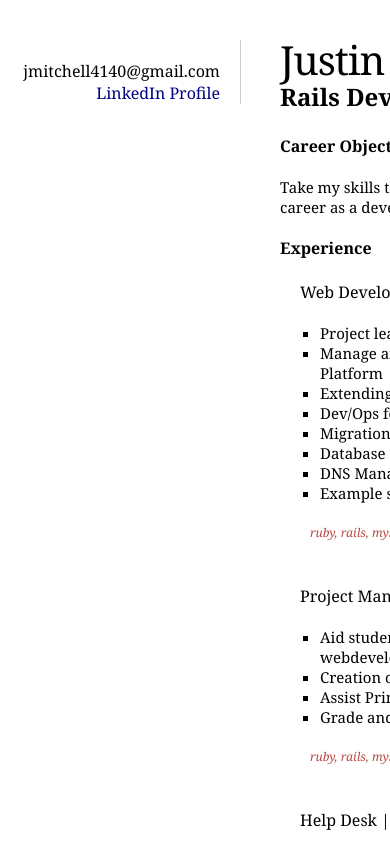
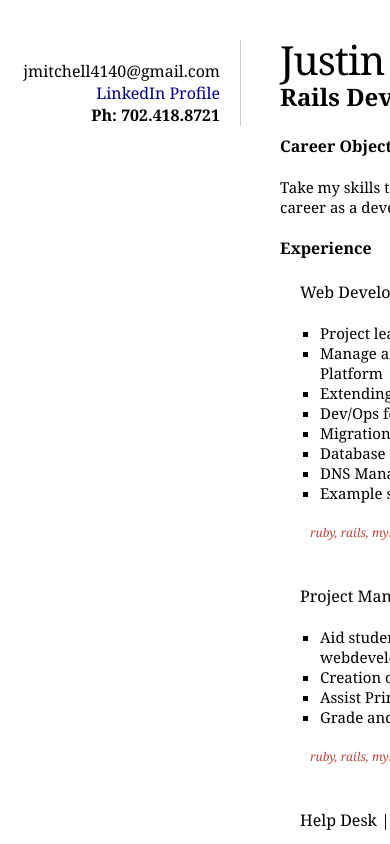
Before and after one commit to Justin-Mitchell/Justin-Mitchell.github.io, a plain HTML site: page index.html in a window 390 px wide. Shown: the top 844 px of the page. Drawn offline with Linux system fonts and the light colour scheme.

Commit message:
Update index.html
added phone number

```diff
--- a/index.html
+++ b/index.html
@@ -76,7 +76,8 @@
     </div>
     <div id='sidebar'>
       jmitchell4140@gmail.com
-      <a class='social' href='http://www.linkedin.com/pub/justin-mitchell/55/456/123'>LinkedIn Profile</a>
+      <a class='social' href='http://www.linkedin.com/pub/justin-mitchell/55/456/123'>LinkedIn Profile</a><br/>
+      <h4>Ph: 702.418.8721</h4>
     </div>
   </body>
 </html>
```
